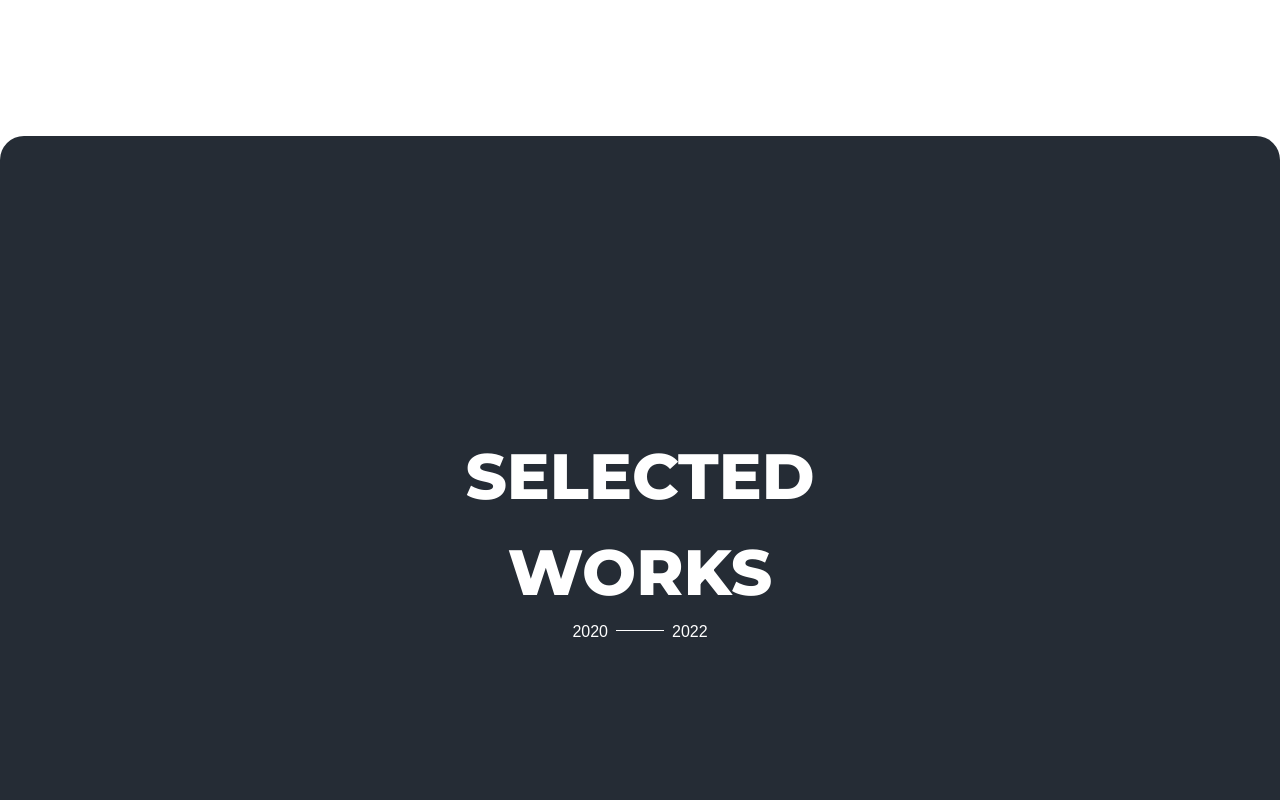
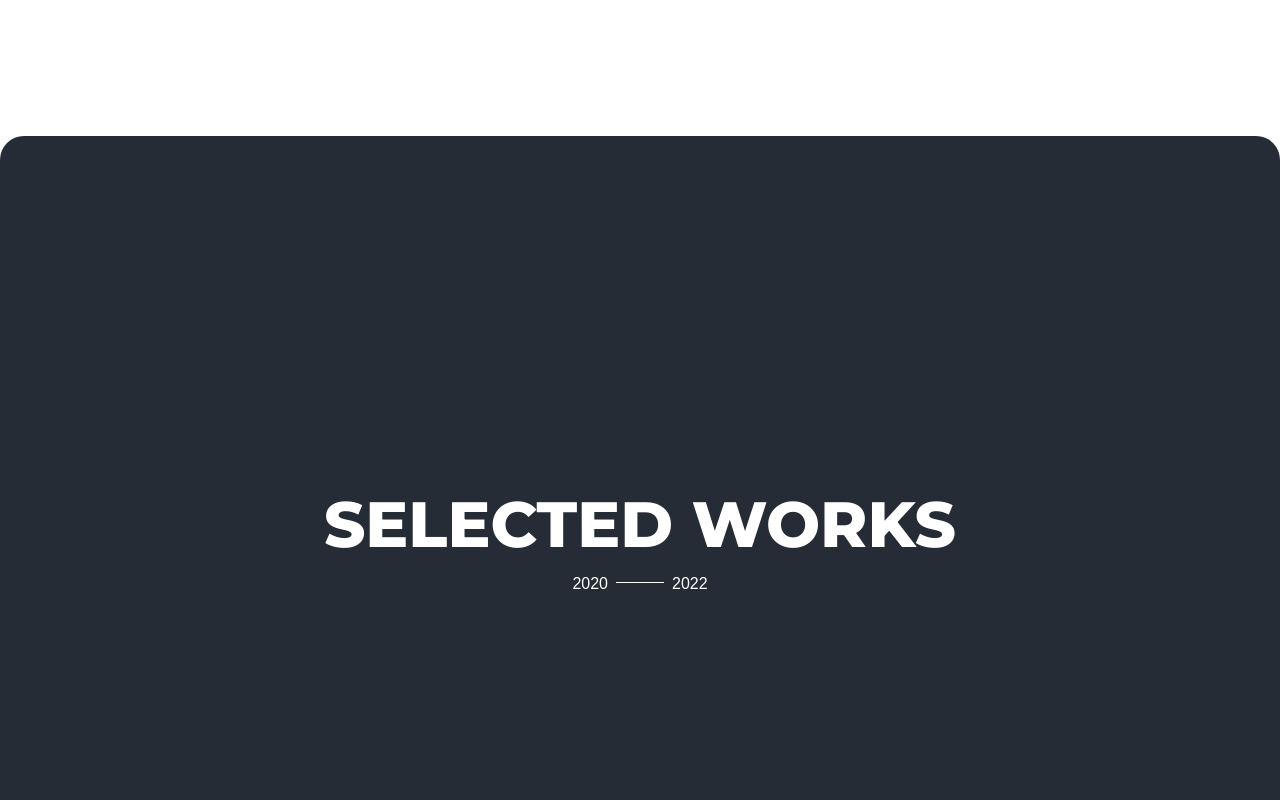
Before and after one commit to xdelmo/eliotbesson, a React (Create React App) app: page / in a window 1280 px wide. Shown: the part 720-1520 px from the top of the page. Built offline with nearby package versions, Linux system fonts and the light colour scheme.

Commit message:
FIX: cleaner code

```diff
--- a/src/components/Works.jsx
+++ b/src/components/Works.jsx
@@ -4,19 +4,17 @@ import Work from "./Work";
 
 function Works() {
   return (
-    <div id="works">
-      <div className="bg-primary rounded-t-3xl">
-        <div className="text-white min-h-screen p-4 flex flex-col justify-center items-center">
-          <div className="hero flex flex-col flex-shrink justify-center items-center uppercase font-montserrat">
-            <h2>Selected</h2>
-            <h2>Works</h2>
-          </div>
-          <p className="flex justify-center items-center font-ppmori">
-            2020 <span className="line"></span>
-            2022
-          </p>
-        </div>
+    <div id="works" className="bg-primary rounded-t-3xl">
+      <div className="flex flex-col items-center justify-center min-h-screen p-4 text-white wrapper">
+        <h2 className="text-center uppercase hero font-montserrat">
+          Selected Works
+        </h2>
+        <p className="flex items-center justify-center font-ppmori">
+          2020 <span className="line"></span>
+          2022
+        </p>
       </div>
+
       {worksInfo.map((workInfo) => (
         <Work
           key={workInfo.id}
```
